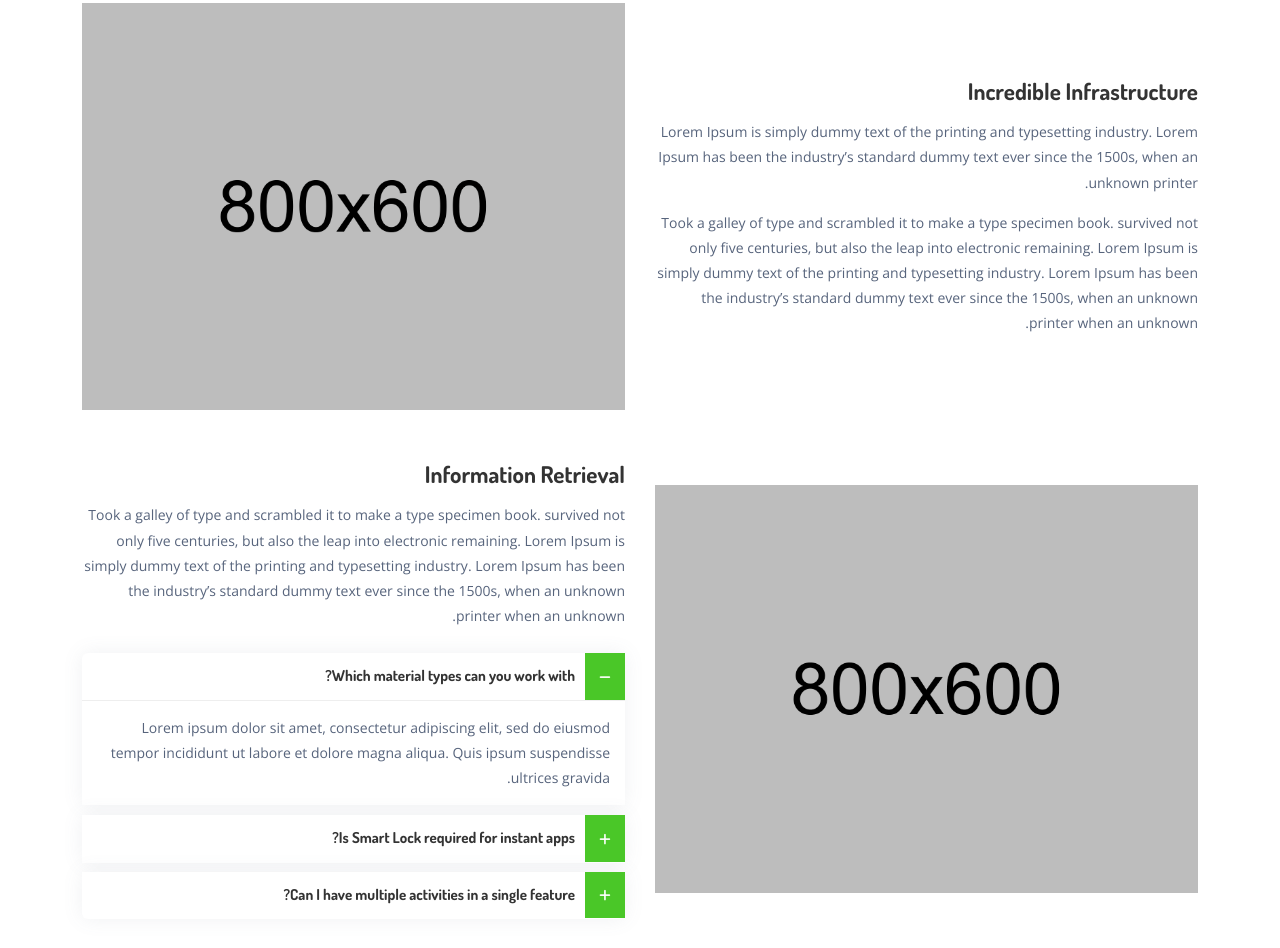
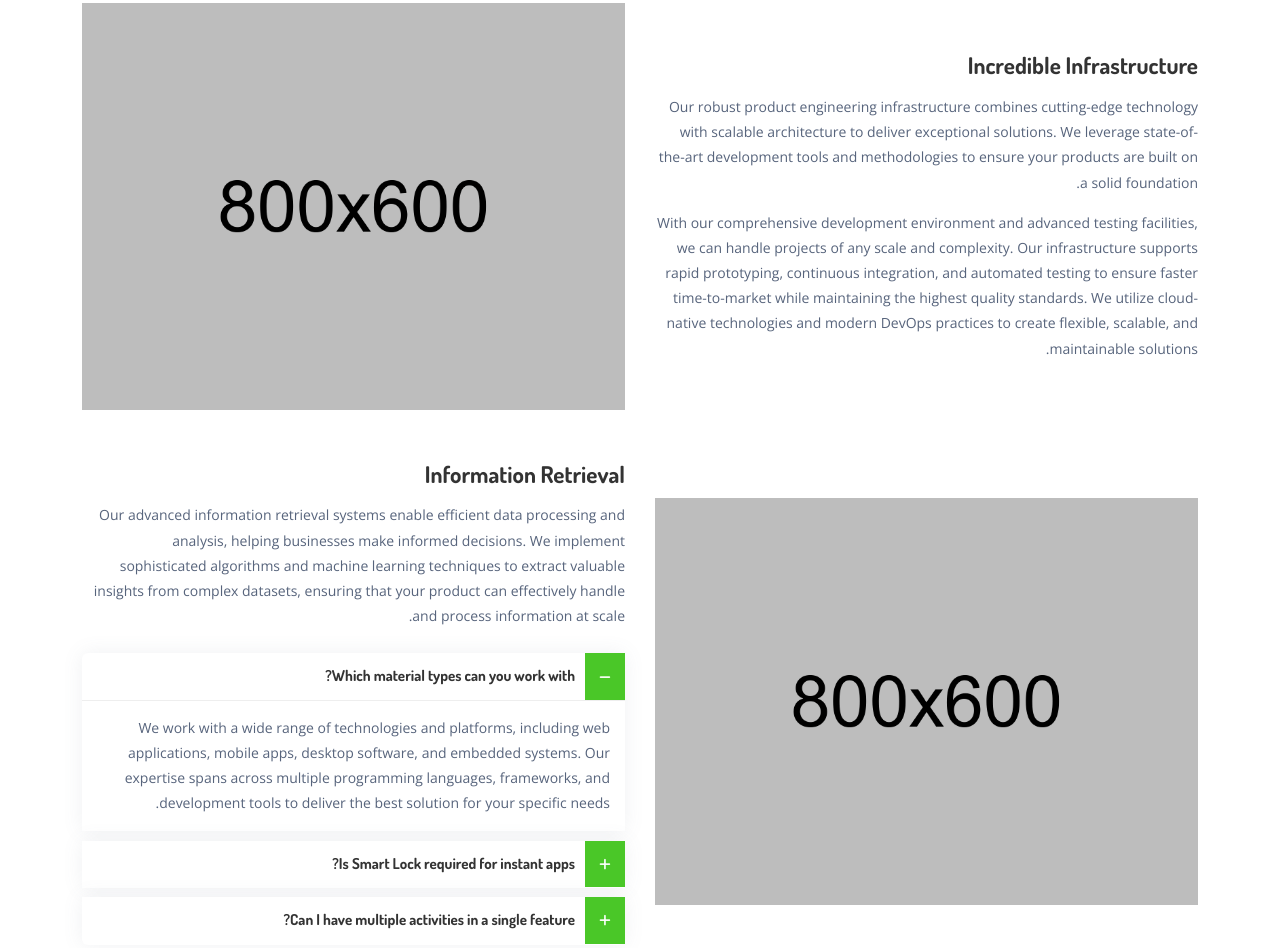
Before and after one commit to Menh1505/i-net-africa, a plain HTML site: page single-services.html in a window 1280 px wide. Shown: the part 483-1431 px from the top of the page. Drawn offline with nearby package versions, Linux system fonts and the light colour scheme.

Commit message:
fix lorem single services

```diff
--- a/single-services.html
+++ b/single-services.html
@@ -270,12 +270,8 @@
             <div class="services-details-overview">
                 <div class="services-details-desc">
                     <h3>Incredible Infrastructure</h3>
-                    <p>Lorem Ipsum is simply dummy text of the printing and typesetting industry. Lorem Ipsum has been
-                        the industry’s standard dummy text ever since the 1500s, when an unknown printer.</p>
-                    <p>Took a galley of type and scrambled it to make a type specimen book. survived not only five
-                        centuries, but also the leap into electronic remaining. Lorem Ipsum is simply dummy text of the
-                        printing and typesetting industry. Lorem Ipsum has been the industry’s standard dummy text ever
-                        since the 1500s, when an unknown printer when an unknown.</p>
+                    <p>Our robust product engineering infrastructure combines cutting-edge technology with scalable architecture to deliver exceptional solutions. We leverage state-of-the-art development tools and methodologies to ensure your products are built on a solid foundation.</p>
+                    <p>With our comprehensive development environment and advanced testing facilities, we can handle projects of any scale and complexity. Our infrastructure supports rapid prototyping, continuous integration, and automated testing to ensure faster time-to-market while maintaining the highest quality standards. We utilize cloud-native technologies and modern DevOps practices to create flexible, scalable, and maintainable solutions.</p>
                 </div>
 
                 <div class="services-details-image wow animate__animated animate__fadeInUp">
@@ -290,10 +286,7 @@
 
                 <div class="services-details-desc">
                     <h3>Information Retrieval</h3>
-                    <p>Took a galley of type and scrambled it to make a type specimen book. survived not only five
-                        centuries, but also the leap into electronic remaining. Lorem Ipsum is simply dummy text of the
-                        printing and typesetting industry. Lorem Ipsum has been the industry’s standard dummy text ever
-                        since the 1500s, when an unknown printer when an unknown.</p>
+                    <p>Our advanced information retrieval systems enable efficient data processing and analysis, helping businesses make informed decisions. We implement sophisticated algorithms and machine learning techniques to extract valuable insights from complex datasets, ensuring that your product can effectively handle and process information at scale.</p>
 
                     <div class="services-details-accordion">
                         <ul class="accordion">
@@ -303,9 +296,7 @@
                                     Which material types can you work with?
                                 </a>
 
-                                <p class="accordion-content show">Lorem ipsum dolor sit amet, consectetur adipiscing
-                                    elit, sed do eiusmod tempor incididunt ut labore et dolore magna aliqua. Quis ipsum
-                                    suspendisse ultrices gravida.</p>
+                                <p class="accordion-content show">We work with a wide range of technologies and platforms, including web applications, mobile apps, desktop software, and embedded systems. Our expertise spans across multiple programming languages, frameworks, and development tools to deliver the best solution for your specific needs.</p>
                             </li>
 
                             <li class="accordion-item">
@@ -314,9 +305,7 @@
                                     Is Smart Lock required for instant apps?
                                 </a>
 
-                                <p class="accordion-content">Lorem ipsum dolor sit amet, consectetur adipiscing elit,
-                                    sed do eiusmod tempor incididunt ut labore et dolore magna aliqua. Quis ipsum
-                                    suspendisse ultrices gravida.</p>
+                                <p class="accordion-content">Smart Lock is not mandatory for instant apps, but it's recommended for enhanced security and user experience. We can implement various authentication methods based on your specific requirements and security needs.</p>
                             </li>
 
                             <li class="accordion-item">
@@ -325,9 +314,7 @@
                                     Can I have multiple activities in a single feature?
                                 </a>
 
-                                <p class="accordion-content">Lorem ipsum dolor sit amet, consectetur adipiscing elit,
-                                    sed do eiusmod tempor incididunt ut labore et dolore magna aliqua. Quis ipsum
-                                    suspendisse ultrices gravida.</p>
+                                <p class="accordion-content">Yes, you can have multiple activities within a single feature. Our modular approach to development allows for complex feature implementation while maintaining clean architecture and code organization.</p>
                             </li>
                         </ul>
                     </div>
@@ -345,7 +332,7 @@
                     <div class="single-footer-widget">
                         <div class="logo">
                             <a href="#"><img src="assets/img/white-logo.png" alt="image"></a>
-                            <p>Quis ipsum suspendisse ultrices gravida. Risus commodo viverra maecenas accumsan.</p>
+                            <p>We are committed to delivering innovative technology solutions that drive business growth and digital transformation.</p>
                         </div>
 
                         <ul class="social">
```
